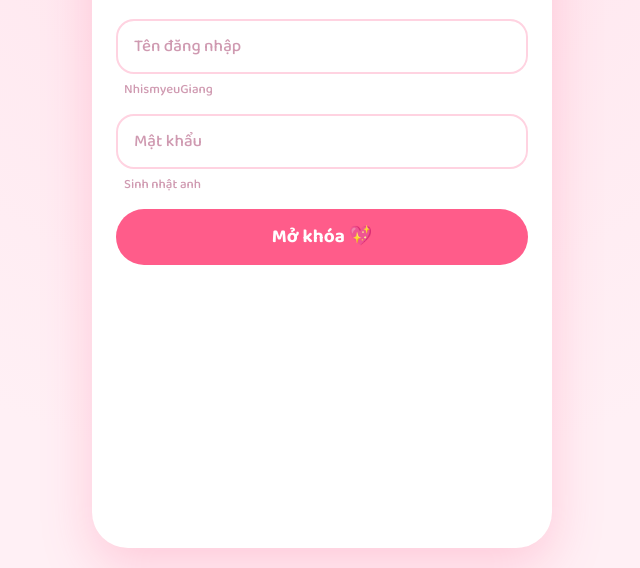
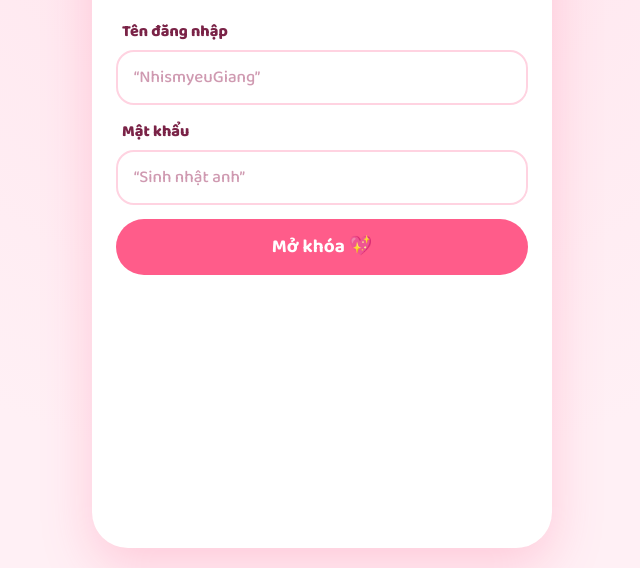
Before and after one commit to Duynghiem00/T-t-nh, a plain HTML site: page index.html in a window 1280 px wide. Shown: the part 232-800 px from the top of the page, without its empty margins (318-958 px from the left). Drawn offline with Linux system fonts and the light colour scheme.

Commit message:
Update index.html

```diff
--- a/index.html
+++ b/index.html
@@ -109,7 +109,7 @@ button:focus-visible{outline:3px solid var(--ink);outline-offset:3px}
 .login-input{width:100%;font-family:inherit;font-size:17px;padding:12px 16px;border-radius:18px;border:2px solid var(--no);background:var(--card);color:var(--ink)}
 .login-input::placeholder{color:var(--muted);opacity:.6}
 .login-input:focus{outline:3px solid var(--yes)}
-.login-field small{display:block;margin:5px 0 0 8px;font-size:13px;color:var(--muted);opacity:.6}
+.login-label{display:block;font-weight:800;font-size:16px;margin:0 0 6px 6px}
 .shake{animation:shake .4s}
 @keyframes shake{25%{transform:translateX(-8px)}75%{transform:translateX(8px)}}
 @media (prefers-reduced-motion:reduce){.bounce{animation:none}.heart{animation-duration:.01s!important}}.disc{animation:none}
@@ -124,12 +124,12 @@ button:focus-visible{outline:3px solid var(--ink);outline-offset:3px}
       <h1>Mở khóa món quà nhỏ 🎁</h1>
       <p class="sub">Nhập đúng tên đăng nhập và mật khẩu nhé</p>
       <div class="login-field">
-        <input type="text" id="loginUser" class="login-input" placeholder="Tên đăng nhập" autocomplete="off">
-        <small id="hintUser"></small>
+        <label for="loginUser" class="login-label">Tên đăng nhập</label>
+        <input type="text" id="loginUser" class="login-input" autocomplete="off">
       </div>
       <div class="login-field">
-        <input type="password" id="loginPass" class="login-input" placeholder="Mật khẩu" autocomplete="off">
-        <small id="hintPass"></small>
+        <label for="loginPass" class="login-label">Mật khẩu</label>
+        <input type="password" id="loginPass" class="login-input" autocomplete="off">
       </div>
       <button id="loginBtn" class="go" style="margin-top:6px">Mở khóa 💖</button>
       <p id="loginMsg" class="sub" style="margin:10px 0 0"></p>
@@ -450,8 +450,8 @@ var HINT_USER  = "NhismyeuGiang";   // gợi ý mờ dưới ô tên, ví dụ "
 var HINT_PASS  = "Sinh nhật anh";   // gợi ý mờ dưới ô mật khẩu, ví dụ "Ngày mình quen nhau (ngày tháng năm)"
 
 var loginBox = $("login"), uIn = $("loginUser"), pIn = $("loginPass");
-$("hintUser").textContent = HINT_USER;
-$("hintPass").textContent = HINT_PASS;
+uIn.placeholder = HINT_USER ? "“" + HINT_USER + "”" : "";
+pIn.placeholder = HINT_PASS ? "“" + HINT_PASS + "”" : "";
 
 function unlock(){
   loginBox.classList.add("hidden");
```
